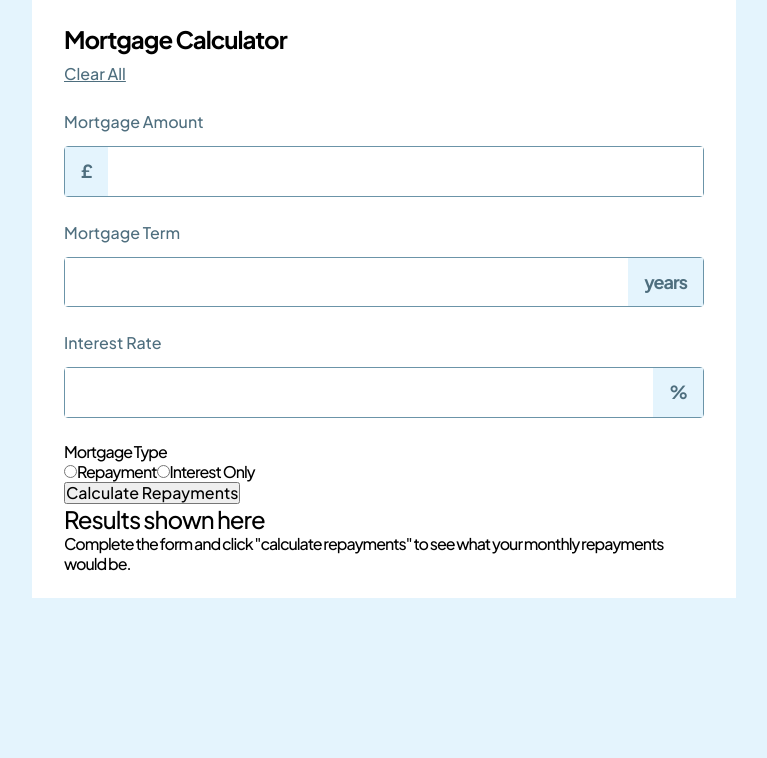
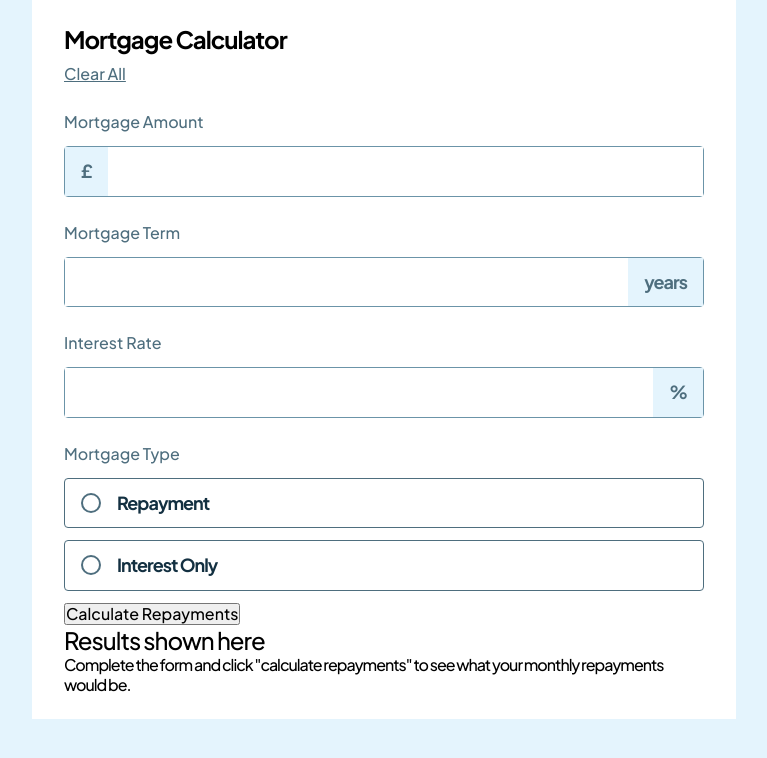
Before and after one commit to ErazorWhite/mortgage-repayment-calculator, a React (Vite) app: page / in a window 1280 px wide. Shown: the top 758 px of the page, without its empty margins (256-1023 px from the left). Built offline with nearby package versions, Linux system fonts and the light colour scheme.

Commit message:
Added styles

```diff
--- /dev/null
+++ b/src/components/RadioGroup/RadioGroup.styles.ts
@@ -0,0 +1,76 @@
+import styled from "styled-components";
+import {typography} from "../../global/theme";
+
+export const RadioLegend = styled.legend`
+    ${typography.preset4};
+    padding-bottom: 12px;
+
+    color: var(--color-state-700);
+`
+
+export const Li = styled.li`
+    padding-bottom: 12px;
+`
+export const CheckMark = styled.span`
+    position: relative;
+    display: inline-block;
+    margin-right: 16px;
+    width: 20px;
+    height: 20px;
+    border: 2px solid var(--color-state-700);
+    border-radius: 50%;
+    background-color: transparent;
+    transition: background-color var(--animation);
+`
+export const RadioInput = styled.input`
+    position: absolute;
+    opacity: 0;
+    cursor: pointer;
+    height: 0;
+    width: 0;
+
+    &:focus + ${CheckMark} {
+        outline: 2px solid black;
+    }
+
+    &:checked + ${CheckMark} {
+        background-color: var(--color-lime-opacity);
+        border-color: var(--color-lime);
+
+        &::after {
+            content: '';
+            display: block;
+            position: absolute;
+            top: 50%;
+            left: 50%;
+            width: 10px;
+            height: 10px;
+            background-color: var(--color-lime); /* Цвет внутреннего кружка */
+            border-radius: 50%;
+            transform: translate(-50%, -50%);
+        }
+    }
+
+`
+
+export const RadioLabel = styled.label`
+    ${typography.preset3};
+    position: relative;
+    display: flex;
+    align-items: center;
+    padding: 13px 16px;
+    border: 1px solid var(--color-state-700);
+    border-radius: 4px;
+    color: var(--color-state-900);
+    cursor: pointer;
+    transition: var(--animation);
+
+    &:hover {
+        border-color: var(--color-lime);
+    }
+
+    &:has(${RadioInput}:checked) {
+        background-color: var(--color-lime-opacity);
+        border-color: var(--color-state-500);
+    }
+`
--- a/src/components/RadioGroup/RadioGroup.tsx
+++ b/src/components/RadioGroup/RadioGroup.tsx
@@ -1,20 +1,29 @@
 import {RadioGroupProps} from "../../global/types.ts";
+import {CheckMark, Li, RadioInput, RadioLabel, RadioLegend} from "./RadioGroup.styles";
 
-export const RadioGroup = ({label, name, options, register, error}: RadioGroupProps) => (
+export const RadioGroup = ({label, name, options, register, error}: RadioGroupProps) => {
+
+    return (
         <div>
-        <legend>{label}</legend>
+            <RadioLegend>{label}</RadioLegend>
+            <ul>
                 {options.map((option) => (
-            <label key={option.value} htmlFor={option.value}>
-                <input
+                    <Li>
+                        <RadioLabel key={option.value} htmlFor={option.value}>
+                            <RadioInput
                                 {...register(name)}
                                 type="radio"
                                 id={option.value}
                                 value={option.value}
                             />
+                            <CheckMark/>
                             {option.label}
-            </label>
+                        </RadioLabel>
+                    </Li>
                 ))}
+            </ul>
             {error && <p>{error.message}</p>}
 
         </div>
-);
+    )
+};
```
Lines whose indentation alone changed are shown as unchanged.
